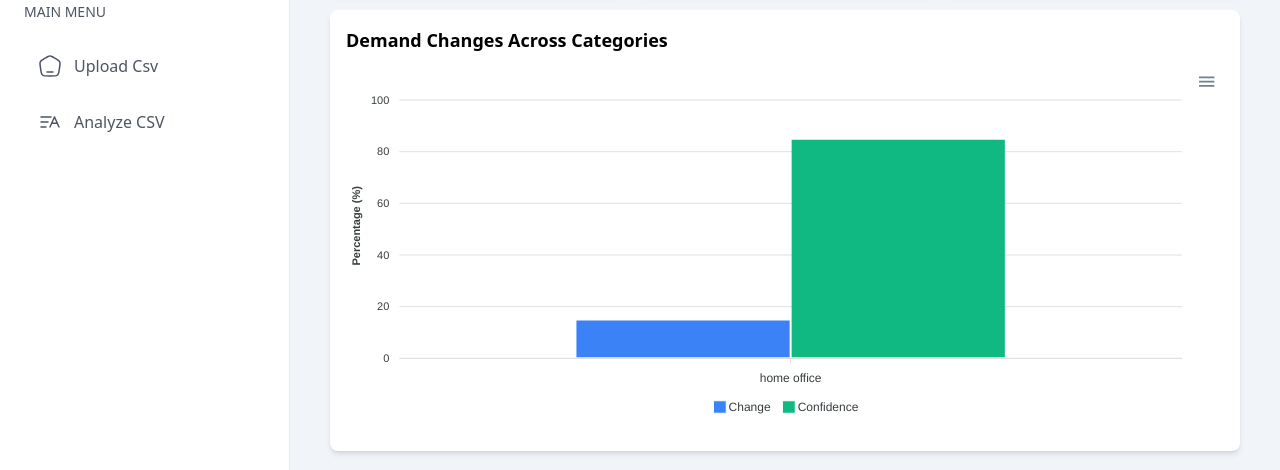
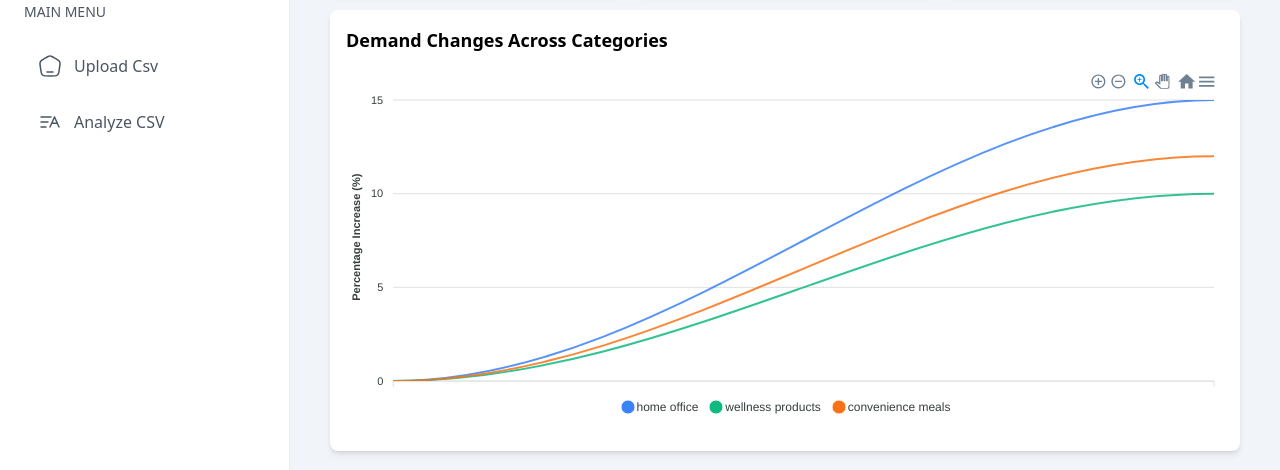
Before and after one commit to Karbelekedar/mumbai_hacks, a Next.js app in the folder frontend/: page /dashboard/demandforecasting in a window 1280 px wide. Shown: the part 263-733 px from the top of the page. Built offline with nearby package versions, Linux system fonts and the light colour scheme.

Commit message:
graphs done

```diff
--- a/frontend/app/dashboard/demandforecasting/page.tsx
+++ b/frontend/app/dashboard/demandforecasting/page.tsx
@@ -1,95 +1,17 @@
-"use client";
+"use client"
 
 import React, { useState } from "react";
+import { ArrowUp, ArrowDown, Clock, TrendingUp, Building } from "lucide-react";
+import {
+  Card as ShadcnCard,
+  CardHeader,
+  CardTitle,
+  CardContent,
+} from "@/components/ui/card";
 import dynamic from "next/dynamic";
-import { ArrowUp, ArrowDown, Clock, TrendingUp, Building } from "lucide-react";
 
-// Dynamically import ApexCharts to avoid SSR issues
+// Dynamically import ApexCharts
 const Chart = dynamic(() => import("react-apexcharts"), { ssr: false });
-
-// Types remain the same as before
-interface DemandChange {
-  category: string;
-  predicted_change: string;
-  confidence: string;
-  driving_factors: string[];
-}
-
-interface PeakHours {
-  changes: string[];
-  factors: string[];
-}
-
-interface ShortTermPredictions {
-  demand_changes: DemandChange[];
-  peak_hours: PeakHours;
-}
-
-interface EmergingCategory {
-  category: string;
-  growth_potential: string;
-  driving_factors: string[];
-}
-
-interface DemographicShift {
-  trend: string;
-  impact: string;
-  category_implications: string[];
-}
-
-interface MidTermPredictions {
-  emerging_categories: EmergingCategory[];
-  demographic_shifts: DemographicShift[];
-}
-
-interface LongTermPredictions {
-  population_evolution: {
-    changes: string[];
-    category_impacts: string[];
-  };
-  infrastructure_development: {
-    projects: string[];
-    business_implications: string[];
-  };
-  recommended_adaptations: {
-    area: string;
-    action: string;
-    timeline: string;
-    priority: string;
-  }[];
-}
-
-interface StoreData {
-  short_term_predictions: ShortTermPredictions;
-  mid_term_predictions: MidTermPredictions;
-  long_term_predictions: LongTermPredictions;
-}
-
-interface StoreDataMap {
-  [key: string]: StoreData;
-}
-
-const transformDemandData = (stores: StoreDataMap) => {
-  const categories: string[] = [];
-  const changes: number[] = [];
-  const confidence: number[] = [];
-
-  Object.keys(stores).forEach((storeId) => {
-    stores[storeId].short_term_predictions.demand_changes.forEach((change) => {
-      categories.push(change.category);
-      changes.push(parseFloat(change.predicted_change));
-      confidence.push(parseFloat(change.confidence));
-    });
-  });
-
-  return {
-    categories,
-    series: [
-      { name: "Change", data: changes },
-      { name: "Confidence", data: confidence },
-    ],
-  };
-};
 
 const Card = ({ children, className = "" }) => (
   <div className={`bg-white rounded-lg shadow-md p-4 ${className}`}>
@@ -97,12 +19,27 @@ const Card = ({ children, className = "" }) => (
   </div>
 );
 
+const transformDemandData = (storeData) => {
+  if (!storeData?.short_term_predictions?.demand_changes) return { categories: [], series: [] };
+
+  // Generate series for each category with a slant starting from 0
+  const series = storeData.short_term_predictions.demand_changes.map((change) => ({
+    name: change.category,
+    data: [0, parseFloat(change.predicted_change)], // First point at 0, second at the actual change percentage
+  }));
+
+  // Use x-axis categories to represent the two points (0 and 1)
+  const categories = ["Start", "Change"];
+
+  return { categories, series };
+};
+
 export default function DemandForecastingPage() {
   const [selectedStore, setSelectedStore] = useState("1");
   const [activeTab, setActiveTab] = useState("short");
 
-  // Sample data (same as before)
-  const data: StoreDataMap = {
+  // Sample data (imported from your JSON)
+  const data = {
     "1": {
       short_term_predictions: {
         demand_changes: [
@@ -115,6 +52,24 @@ export default function DemandForecastingPage() {
               "convenience premium",
             ],
           },
+          {
+            category: "wellness products",
+            predicted_change: "+10",
+            confidence: "80",
+            driving_factors: [
+              "health and wellness focus",
+              "emerging health-conscious consumers",
+            ],
+          },
+          {
+            category: "convenience meals",
+            predicted_change: "+12",
+            confidence: "90",
+            driving_factors: [
+              "work-from-home lifestyle",
+              "high income level",
+            ],
+          },
         ],
         peak_hours: {
           changes: ["12:00 PM - 2:00 PM", "6:00 PM - 8:00 PM"],
@@ -124,108 +79,243 @@ export default function DemandForecastingPage() {
           ],
         },
       },
-      mid_term_predictions: {
-        emerging_categories: [],
-        demographic_shifts: [],
     },
-      long_term_predictions: {
-        population_evolution: {
-          changes: [],
-          category_impacts: [],
+    "2": {
+      short_term_predictions: {
+        demand_changes: [
+          {
+            category: "health foods",
+            predicted_change: "+10",
+            confidence: "85",
+            driving_factors: [
+              "increasing health consciousness",
+              "affluent family lifestyle",
+            ],
           },
-        infrastructure_development: {
-          projects: [],
-          business_implications: [],
+          {
+            category: "wellness products",
+            predicted_change: "+12",
+            confidence: "80",
+            driving_factors: [
+              "luxury service demand",
+              "health consciousness",
+            ],
           },
-        recommended_adaptations: [],
+          {
+            category: "eco-friendly products",
+            predicted_change: "+8",
+            confidence: "75",
+            driving_factors: [
+              "sustainable living focus",
+              "environmentally conscious residents",
+            ],
+          },
+        ],
+        peak_hours: {
+          changes: ["10 AM - 12 PM", "4 PM - 6 PM"],
+          factors: [
+            "affluent families shopping patterns",
+            "retiree free time",
+          ],
+        },
+      },
+    },
+    "3": {
+      short_term_predictions: {
+        demand_changes: [
+          {
+            category: "snacks",
+            predicted_change: "+5",
+            confidence: "80",
+            driving_factors: [
+              "student segment",
+              "convenience premium",
+            ],
+          },
+          {
+            category: "instant foods",
+            predicted_change: "+3",
+            confidence: "75",
+            driving_factors: [
+              "student segment",
+              "price sensitivity",
+            ],
+          },
+          {
+            category: "beverages",
+            predicted_change: "+4",
+            confidence: "70",
+            driving_factors: [
+              "student segment",
+              "convenience premium",
+            ],
+          },
+        ],
+        peak_hours: {
+          changes: ["12:00 PM - 2:00 PM", "5:00 PM - 7:00 PM"],
+          factors: [
+            "student class schedules",
+            "after work activities",
+          ],
+        },
+      },
+    },
+    "4": {
+      short_term_predictions: {
+        demand_changes: [
+          {
+            category: "organic groceries",
+            predicted_change: "+15",
+            confidence: "85",
+            driving_factors: [
+              "increased health awareness",
+              "seasonal produce availability",
+            ],
+          },
+          {
+            category: "home office supplies",
+            predicted_change: "+10",
+            confidence: "80",
+            driving_factors: [
+              "continued remote work trends",
+              "back-to-school season",
+            ],
+          },
+        ],
+        peak_hours: {
+          changes: ["10 AM - 12 PM", "5 PM - 7 PM"],
+          factors: [
+            "work-from-home schedules",
+            "evening grocery runs",
+          ],
+        },
+      },
+    },
+    "5": {
+      short_term_predictions: {
+        demand_changes: [
+          {
+            category: "organic groceries",
+            predicted_change: "+10",
+            confidence: "85",
+            driving_factors: [
+              "health awareness",
+              "seasonal trends",
+            ],
+          },
+          {
+            category: "electronics",
+            predicted_change: "-5",
+            confidence: "70",
+            driving_factors: [
+              "economic slowdown",
+              "market saturation",
+            ],
+          },
+        ],
+        peak_hours: {
+          changes: ["12:00 PM - 2:00 PM", "6:00 PM - 8:00 PM"],
+          factors: [
+            "lunch breaks",
+            "evening shopping",
+          ],
+        },
+      },
+    },
+    "6": {
+      short_term_predictions: {
+        demand_changes: [
+          {
+            category: "organic produce",
+            predicted_change: "+12",
+            confidence: "85",
+            driving_factors: [
+              "increased health awareness",
+              "seasonal trends",
+            ],
+          },
+          {
+            category: "frozen foods",
+            predicted_change: "-5",
+            confidence: "70",
+            driving_factors: [
+              "shift towards fresh products",
+              "warming weather",
+            ],
+          },
+        ],
+        peak_hours: {
+          changes: ["5 PM - 7 PM", "11 AM - 1 PM"],
+          factors: [
+            "after-work shopping",
+            "lunch hour",
+          ],
+        },
       },
     },
   };
 
-  const getStoreData = (storeId: string): StoreData => {
-    return (
-      data[storeId] || {
+
+  const currentStoreData = data[selectedStore] || {
     short_term_predictions: {
       demand_changes: [],
       peak_hours: { changes: [], factors: [] },
     },
-        mid_term_predictions: {
-          emerging_categories: [],
-          demographic_shifts: [],
-        },
-        long_term_predictions: {
-          population_evolution: { changes: [], category_impacts: [] },
-          infrastructure_development: {
-            projects: [],
-            business_implications: [],
-          },
-          recommended_adaptations: [],
-        },
-      }
-    );
   };
 
-  const chartData = transformDemandData(data);
+  const chartData = transformDemandData(currentStoreData);
   const chartOptions = {
     chart: {
-      type: "bar",
+      type: "line",
       height: 350,
-      stacked: false,
-      toolbar: {
-        show: true,
-      },
-    },
-    plotOptions: {
-      bar: {
-        horizontal: false,
-        columnWidth: "55%",
-        endingShape: "rounded",
-      },
-    },
-    dataLabels: {
-      enabled: false,
+      toolbar: { show: true },
     },
     stroke: {
-      show: true,
+      curve: "smooth",
       width: 2,
-      colors: ["transparent"],
     },
+    dataLabels: { enabled: false },
     xaxis: {
-      categories: chartData.categories,
+      categories: chartData.categories, // "Start" and "Change" to show slanting effect
+      labels: { show: false }, // Hide x-axis labels if desired
     },
     yaxis: {
-      title: {
-        text: "Percentage (%)",
-      },
-    },
-    fill: {
-      opacity: 1,
+      title: { text: "Percentage Increase (%)" },
+      min: 0,
     },
     tooltip: {
       y: {
-        formatter: function (val: number) {
-          return val + "%";
+        formatter: (val) => `${val}%`,
       },
     },
-    },
-    colors: ["#3b82f6", "#10b981"],
+    colors: ["#3b82f6", "#10b981", "#f97316"],
   };
 
-  const renderPredictionCard = (
-    title: string,
-    predictions: DemandChange[],
-    icon: React.ReactNode
-  ) => {
-    return (
+
+  const renderMetricCard = (title, value, icon) => (
+    <Card>
+      <div className="flex items-center justify-between">
+        <div>
+          <p className="text-sm font-medium text-gray-500">{title}</p>
+          <h3 className="text-xl font-bold">{value}</h3>
+        </div>
+        {icon}
+      </div>
+    </Card>
+  );
+
+  const renderPredictionCard = (predictions) => (
     <Card>
       <div className="flex items-center justify-between mb-4">
-          <h3 className="text-sm font-medium text-gray-900">{title}</h3>
-          {icon}
+        <h3 className="text-sm font-medium text-gray-900">Category Changes</h3>
+        <TrendingUp className="h-4 w-4 text-blue-600" />
       </div>
       <div className="space-y-2">
         {predictions.map((pred, index) => (
           <div key={index} className="flex items-center justify-between">
             <span className="text-sm text-gray-500">{pred.category}</span>
+            <div className="flex items-center space-x-2">
+              <span className="text-xs text-gray-500">{pred.confidence}% confidence</span>
               <span
                 className={`text-sm ${
                   pred.predicted_change.includes("+")
@@ -236,11 +326,11 @@ export default function DemandForecastingPage() {
                 {pred.predicted_change}%
               </span>
             </div>
+          </div>
         ))}
       </div>
     </Card>
   );
-  };
 
   return (
     <div className="p-4 space-y-4">
@@ -263,53 +353,22 @@ export default function DemandForecastingPage() {
         </div>
       </div>
 
-      <div className="grid grid-cols-1 md:grid-cols-2 lg:grid-cols-3 gap-4">
-        <Card>
-          <div className="flex items-center justify-between">
-            <div>
-              <p className="text-sm font-medium text-gray-500">Peak Hours</p>
-              <h3 className="text-xl font-bold">
-                {
-                  getStoreData(selectedStore)?.short_term_predictions
-                    ?.peak_hours?.changes?.[0]
-                }
-              </h3>
-            </div>
+      <div className="grid grid-cols-1 md:grid-cols-3 gap-4">
+        {renderMetricCard(
+          "Peak Hours",
+          currentStoreData.short_term_predictions.peak_hours.changes[0],
           <Clock className="h-8 w-8 text-blue-600" />
-          </div>
-        </Card>
-
-        <Card>
-          <div className="flex items-center justify-between">
-            <div>
-              <p className="text-sm font-medium text-gray-500">
-                Top Growth Category
-              </p>
-              <h3 className="text-xl font-bold">
-                {
-                  getStoreData(selectedStore)?.short_term_predictions
-                    ?.demand_changes?.[0]?.category
-                }
-              </h3>
-            </div>
+        )}
+        {renderMetricCard(
+          "Top Growth Category",
+          currentStoreData.short_term_predictions.demand_changes[0]?.category,
           <TrendingUp className="h-8 w-8 text-green-600" />
-          </div>
-        </Card>
-
-        <Card>
-          <div className="flex items-center justify-between">
-            <div>
-              <p className="text-sm font-medium text-gray-500">
-                Infrastructure Projects
-              </p>
-              <h3 className="text-xl font-bold">
-                {getStoreData(selectedStore)?.long_term_predictions
-                  ?.infrastructure_development?.projects?.length || 0}
-              </h3>
-            </div>
+        )}
+        {renderMetricCard(
+          "Infrastructure Projects",
+          currentStoreData.long_term_predictions?.infrastructure_development?.projects?.length || 0,
           <Building className="h-8 w-8 text-purple-600" />
-          </div>
-        </Card>
+        )}
       </div>
 
       <Card className="mt-8">
@@ -319,7 +378,7 @@ export default function DemandForecastingPage() {
         <Chart
           options={chartOptions}
           series={chartData.series}
-          type="bar"
+          type="line" // Set type to line
           height={350}
         />
       </Card>
@@ -345,21 +404,78 @@ export default function DemandForecastingPage() {
           {activeTab === "short" && (
             <div className="grid grid-cols-1 md:grid-cols-2 gap-4">
               {renderPredictionCard(
-                "Short Term Predictions",
-                getStoreData(selectedStore)?.short_term_predictions
-                  ?.demand_changes || [],
-                <ArrowUp className="h-4 w-4 text-green-600" />
+                currentStoreData.short_term_predictions.demand_changes
               )}
+              <Card>
+                <h3 className="text-sm font-medium text-gray-900 mb-4">Driving Factors</h3>
+                <ul className="space-y-2">
+                  {currentStoreData.short_term_predictions.peak_hours.factors.map((factor, index) => (
+                    <li key={index} className="text-sm text-gray-600">
+                      • {factor}
+                    </li>
+                  ))}
+                </ul>
+              </Card>
             </div>
           )}
           {activeTab === "mid" && (
             <div className="grid grid-cols-1 md:grid-cols-2 gap-4">
-              {/* Mid-term predictions content */}
+              <Card>
+                <h3 className="text-sm font-medium text-gray-900 mb-4">Emerging Categories</h3>
+                {currentStoreData.mid_term_predictions?.emerging_categories.map((category, index) => (
+                  <div key={index} className="mb-4">
+                    <div className="flex justify-between items-center">
+                      <span className="text-sm font-medium">{category.category}</span>
+                      <span className="text-xs bg-blue-100 text-blue-800 px-2 py-1 rounded">
+                        {category.growth_potential}
+                      </span>
+                    </div>
+                  </div>
+                ))}
+              </Card>
+              <Card>
+                <h3 className="text-sm font-medium text-gray-900 mb-4">Demographic Shifts</h3>
+                {currentStoreData.mid_term_predictions?.demographic_shifts.map((shift, index) => (
+                  <div key={index} className="mb-4">
+                    <div className="text-sm font-medium">{shift.trend}</div>
+                    <div className="text-xs text-gray-500 mt-1">Impact: {shift.impact}</div>
+                  </div>
+                ))}
+              </Card>
             </div>
           )}
           {activeTab === "long" && (
             <div className="grid grid-cols-1 md:grid-cols-2 gap-4">
-              {/* Long-term predictions content */}
+              <Card>
+                <h3 className="text-sm font-medium text-gray-900 mb-4">Population Evolution</h3>
+                <ul className="space-y-2">
+                  {currentStoreData.long_term_predictions?.population_evolution.changes.map((change, index) => (
+                    <li key={index} className="text-sm text-gray-600">
+                      • {change}
+                    </li>
+                  ))}
+                </ul>
+              </Card>
+              <Card>
+                <h3 className="text-sm font-medium text-gray-900 mb-4">Recommended Adaptations</h3>
+                {currentStoreData.long_term_predictions?.recommended_adaptations.map((adaptation, index) => (
+                  <div key={index} className="mb-4">
+                    <div className="text-sm font-medium">{adaptation.area}</div>
+                    <div className="text-xs text-gray-500 mt-1">
+                      {adaptation.action} • {adaptation.timeline}
+                    </div>
+                    <div className="mt-1">
+                      <span className={`text-xs px-2 py-1 rounded ${
+                        adaptation.priority === "high"
+                          ? "bg-red-100 text-red-800"
+                          : "bg-yellow-100 text-yellow-800"
+                      }`}>
+                        {adaptation.priority} priority
+                      </span>
+                    </div>
+                  </div>
+                ))}
+              </Card>
             </div>
           )}
         </div>
--- a/frontend/package.json
+++ b/frontend/package.json
@@ -19,7 +19,8 @@
     "react-apexcharts": "^1.4.1",
     "react-dom": "19.0.0-rc-69d4b800-20241021",
     "recharts": "^2.13.0",
-    "tailwind-merge": "^2.5.4"
+    "tailwind-merge": "^2.5.4",
+    "tailwind-scrollbar": "^3.1.0"
   },
   "devDependencies": {
     "@shadcn/ui": "^0.0.4",
```
Also changed, not shown: 1 other file (tests, documents, lock files or other folders). Lines whose indentation alone changed are shown as unchanged.
